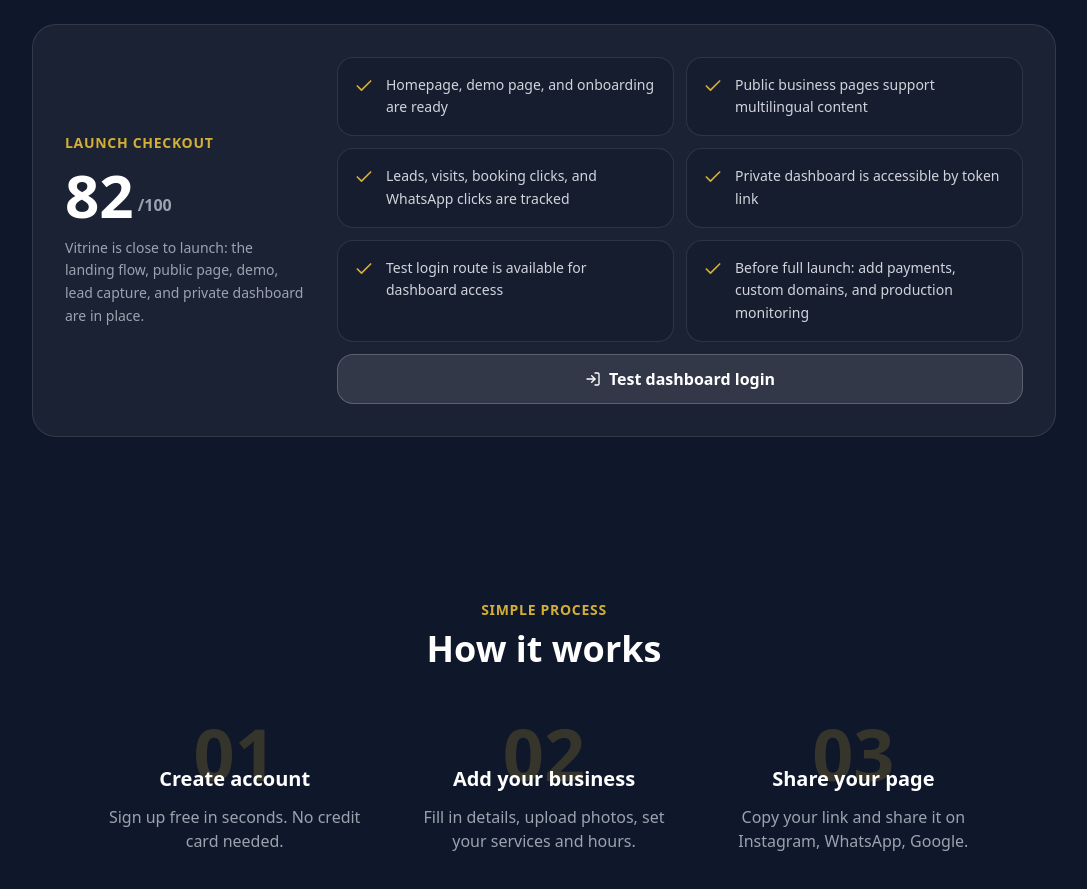
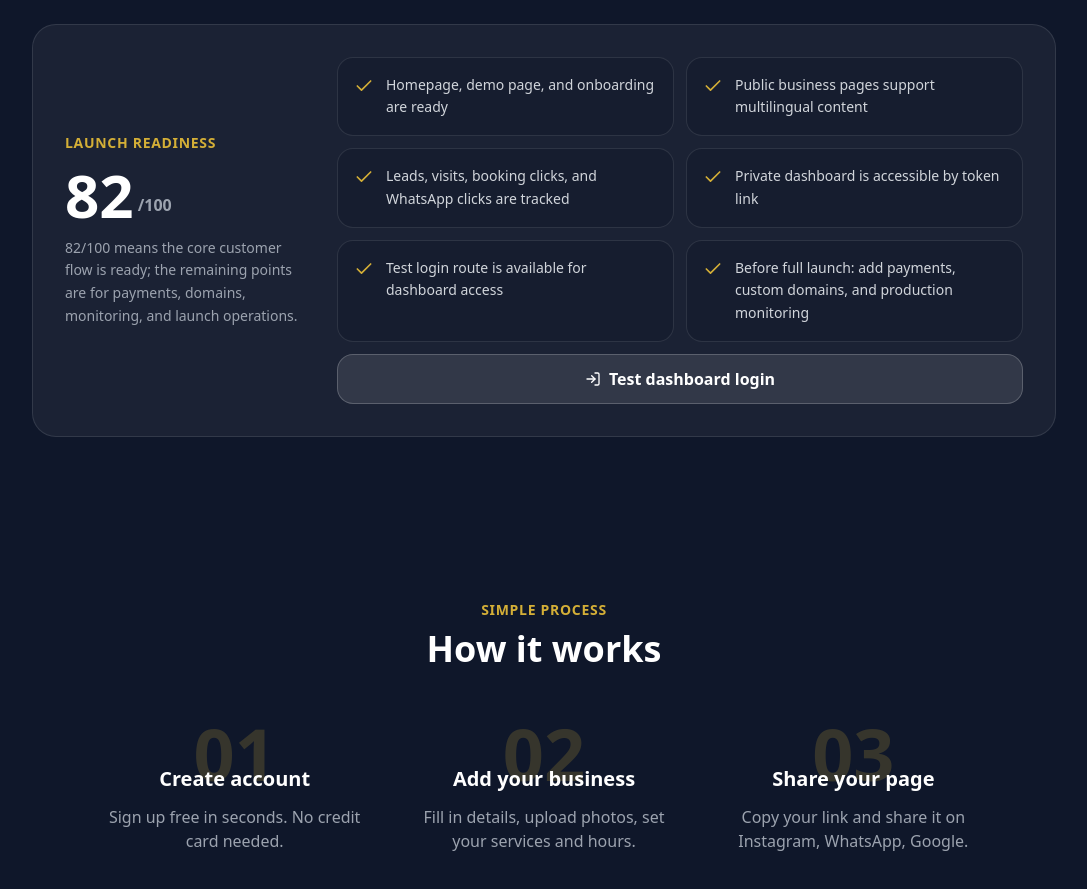
Before and after one commit to gabrieljcsena26-web/vitrine, a Next.js app: page / in a window 1280 px wide. Shown: the part 1020-1909 px from the top of the page, without its empty margins (96-1183 px from the left). Built offline with nearby package versions, Linux system fonts and the light colour scheme.

Commit message:
Clarify launch readiness copy
Agent-Logs-Url: https://github.com/gabrieljcsena26-web/vitrine/sessions/c6ac8897-291a-45e5-a27f-6b3ed2746d30

Co-authored-by: gabrieljcsena26-web <251907821+gabrieljcsena26-web@users.noreply.github.com>

```diff
--- a/app/page.tsx
+++ b/app/page.tsx
@@ -93,13 +93,13 @@ export default function HomePage() {
         <div className="max-w-5xl mx-auto bg-white/5 border border-white/10 rounded-3xl p-6 md:p-8">
           <div className="grid grid-cols-1 lg:grid-cols-[240px_1fr] gap-8 items-center">
             <div className="text-center lg:text-left">
-              <p className="text-gold font-semibold text-sm uppercase tracking-wider mb-3">Launch checkout</p>
+              <p className="text-gold font-semibold text-sm uppercase tracking-wider mb-3">Launch Readiness</p>
               <div className="inline-flex items-end gap-1 mb-3">
                 <span className="text-6xl font-black text-white leading-none">82</span>
                 <span className="text-gray-400 font-bold mb-2">/100</span>
               </div>
               <p className="text-gray-400 text-sm leading-relaxed">
-                Vitrine is close to launch: the landing flow, public page, demo, lead capture, and private dashboard are in place.
+                82/100 means the core customer flow is ready; the remaining points are for payments, domains, monitoring, and launch operations.
               </p>
             </div>
             <div className="grid grid-cols-1 sm:grid-cols-2 gap-3">
```
